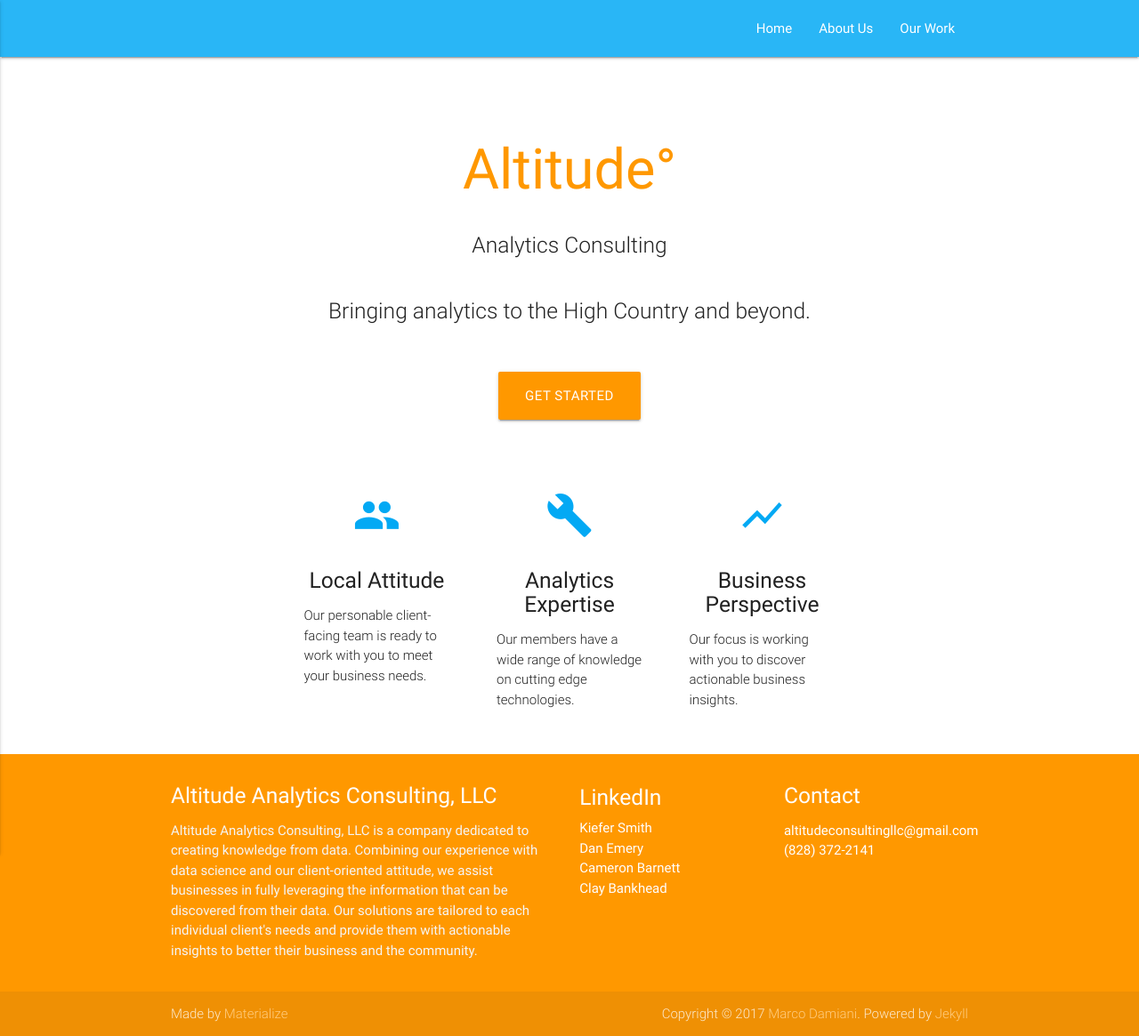
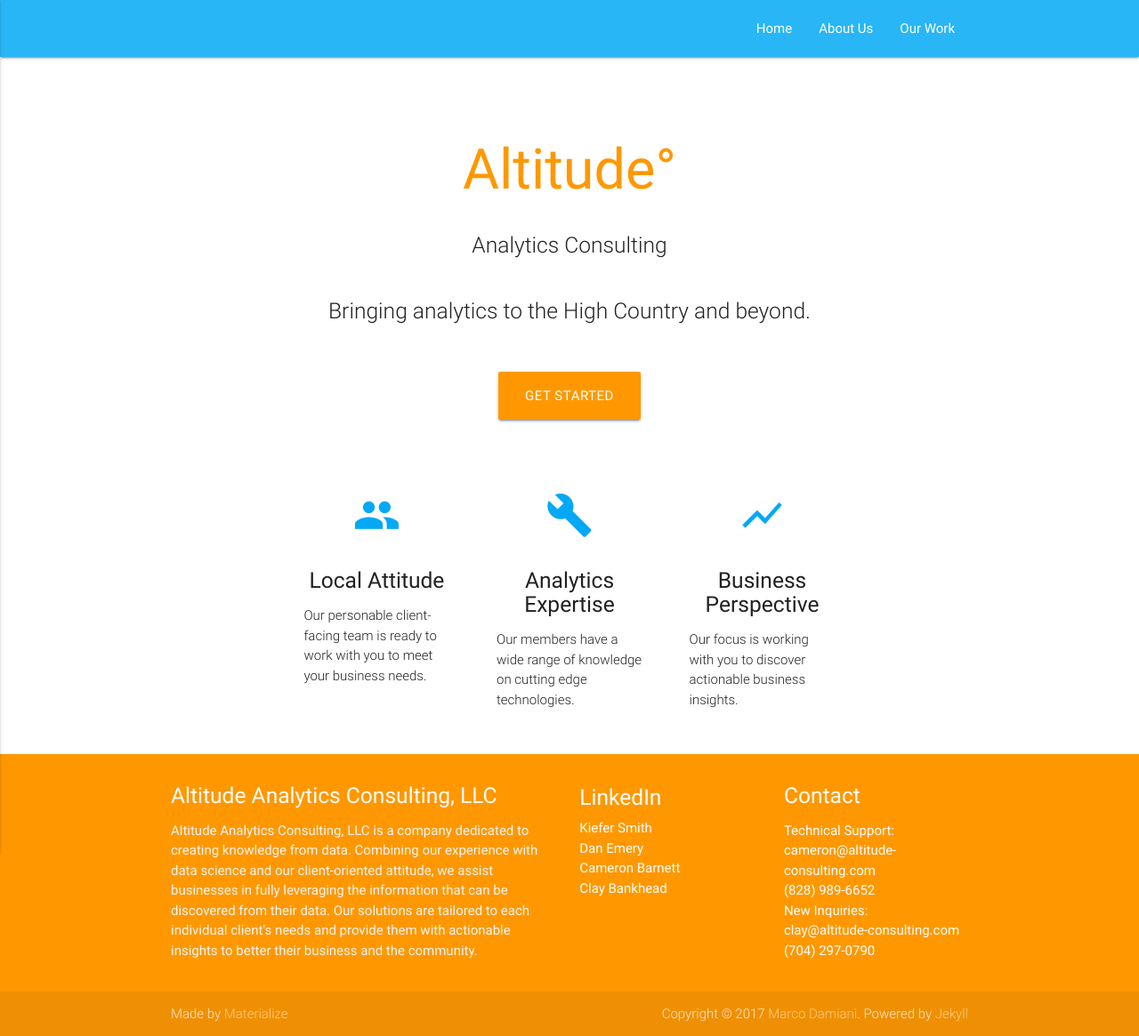
Before and after one commit to kiefersmith/Altitude-Website, a Jekyll site: the page built from index.md, in a window 1280 px wide. Shown: the whole page at 89% size. Built offline with Jekyll 4.4.1, drawn with Linux system fonts in a browser that asks for light colours.

Commit message:
Update footer.html
Changing Contact Information

```diff
--- a/_includes/footer.html
+++ b/_includes/footer.html
@@ -18,8 +18,12 @@
         <div class="col l3 s12">
           <h5 class="white-text">Contact</h5>
           <ul>
-            <li><a class="white-text" href="mailto:altitudeconsultingllc@gmail.com">altitudeconsultingllc@gmail.com</a></li>
-            <li><a class="white-text" href="#!">(828) 372-2141</a></li>
+            <li><a class="white-text" href="#!">Technical Support:</a></li>
+            <li><a class="white-text" href="mailto:cameron@altitude-consulting.com">cameron@altitude-consulting.com</a></li>
+            <li><a class="white-text" href="#!">(828) 989-6652</a></li>
+            <li><a class="white-text" href="#!">New Inquiries:</a></li>
+            <li><a class="white-text" href="mailto:clay@altitude-consulting.com">clay@altitude-consulting.com</a></li>
+            <li><a class="white-text" href="#!">(704) 297-0790</a></li>
           </ul>
         </div>
       </div>
```
